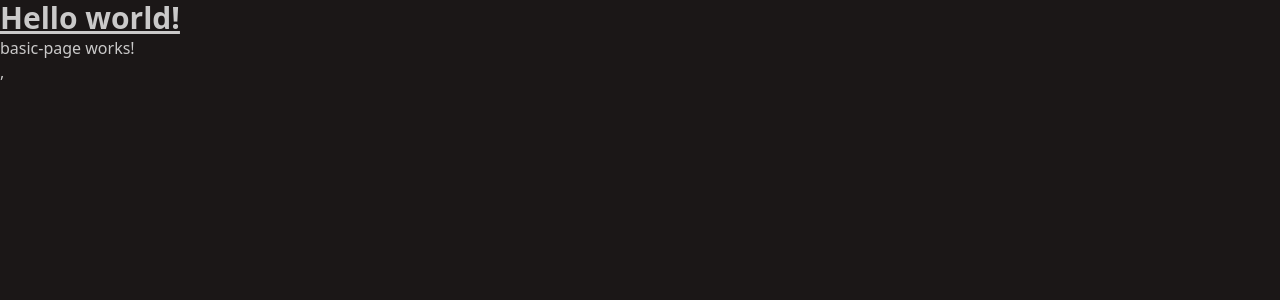
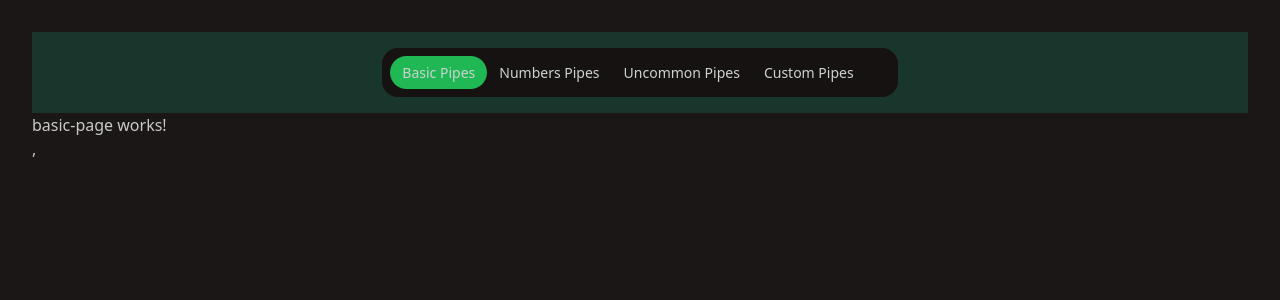
Before and after one commit to farney9/05-angular-moderno-pipes-app, an Angular app: page /#/basic in a window 1280 px wide. Shown: the top 300 px of the page. Built offline with nearby package versions, Linux system fonts and the light colour scheme.

Commit message:
feat:Add navbar & Menu items options, connect routes

```diff
--- a/src/app/app.component.html
+++ b/src/app/app.component.html
@@ -1,4 +1,6 @@
-<h1 class="text-3xl font-bold underline">
-  Hello world!
-</h1>
-<router-outlet />
+
+<main class="mx-auto max-w-7xl px-4 sm:px-6 lg:px-8 pt-8">
+  <app-navbar />
+
+  <router-outlet />
+</main>
--- a/src/app/app.component.ts
+++ b/src/app/app.component.ts
@@ -1,9 +1,10 @@
 import { Component } from '@angular/core';
 import { RouterOutlet } from '@angular/router';
+import { NavbarComponent } from "./components/navbar/navbar.component";
 
 @Component({
   selector: 'app-root',
-  imports: [RouterOutlet],
+  imports: [RouterOutlet, NavbarComponent],
   templateUrl: './app.component.html',
   styleUrl: './app.component.css'
 })
--- /dev/null
+++ b/src/app/components/navbar/navbar.component.html
@@ -0,0 +1,17 @@
+<div class="navbar bg-neutral text-neutral-content md:justify-center md:items-center">
+  <ul class="menu menu-vertical md:menu-horizontal bg-base-200 rounded-box my-2">
+    @for (route of routes; track route.path) {
+      <li>
+        <a
+          [routerLink]="route.path"
+          [routerLinkActive]="'bg-primary'"
+          [routerLinkActiveOptions]="{exact: true}"
+        >
+          {{route.title}}
+
+        </a>
+      </li>
+    }
+  </ul>
+
+</div>
--- /dev/null
+++ b/src/app/components/navbar/navbar.component.ts
@@ -0,0 +1,16 @@
+import { Component } from '@angular/core';
+import { routes } from '../../app.routes';
+import { RouterLink, RouterLinkActive } from '@angular/router';
+
+@Component({
+  selector: 'app-navbar',
+  imports: [
+    RouterLink,
+    RouterLinkActive,
+  ],
+  templateUrl: './navbar.component.html',
+})
+export class NavbarComponent {
+
+  routes = routes.map( (route) => ({ title: route.title ?? '', path: route.path ?? '' } ));
+}
```
